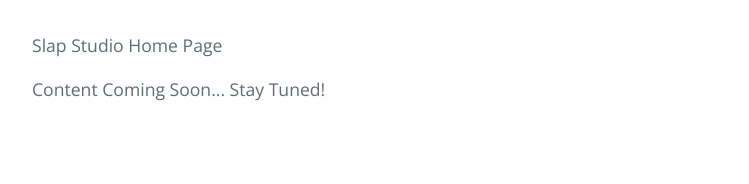
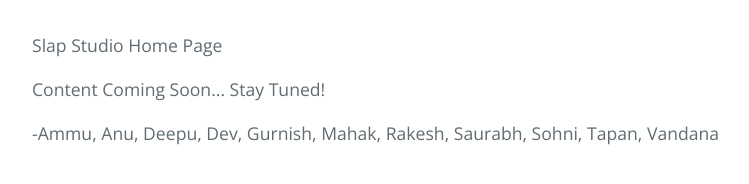
Before and after one commit to tapankhatri/SlapStudio, a plain HTML site: page index.html in a window 1280 px wide. Shown: the whole page, without its empty margins (192-941 px from the left). Drawn offline with nearby package versions, Linux system fonts and the light colour scheme.

Commit message:
Added names

```diff
--- a/index.html
+++ b/index.html
@@ -13,6 +13,7 @@
     <section class="main-content">
       <p>Slap Studio Home Page</p>
       <p>Content Coming Soon... Stay Tuned!</p>
+       <p>-Ammu, Anu, Deepu, Dev, Gurnish, Mahak, Rakesh, Saurabh, Sohni, Tapan, Vandana</p>
     </section>
   </body>
 </html>
```
